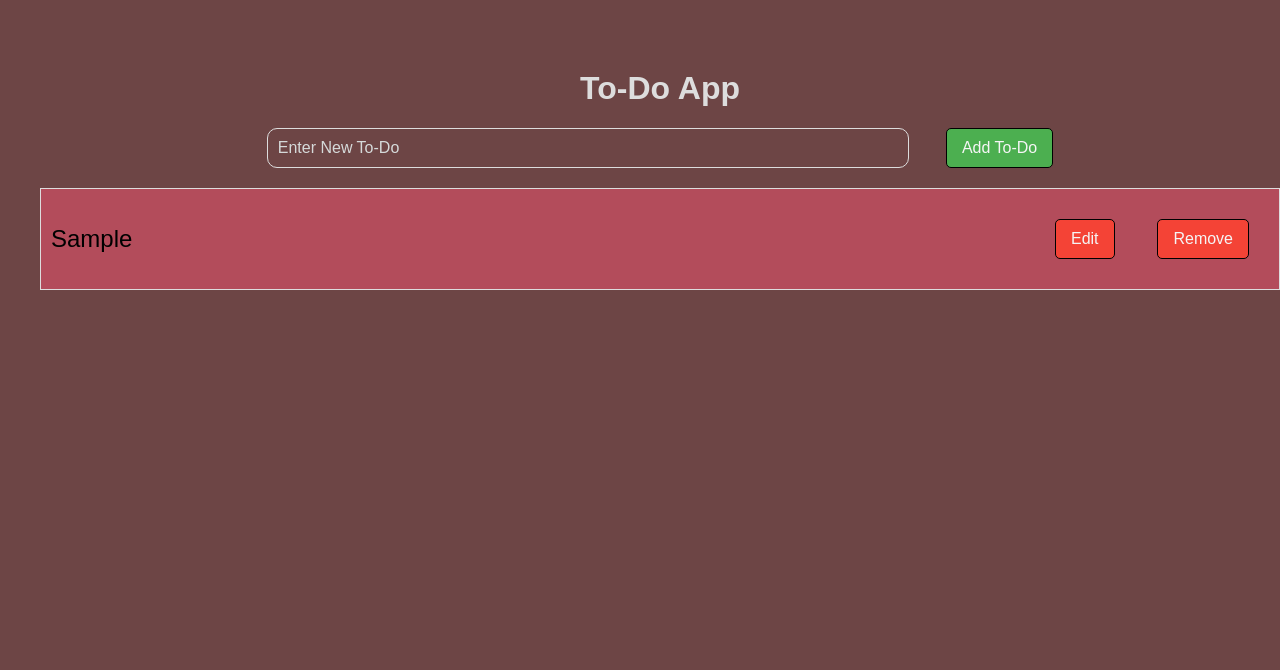
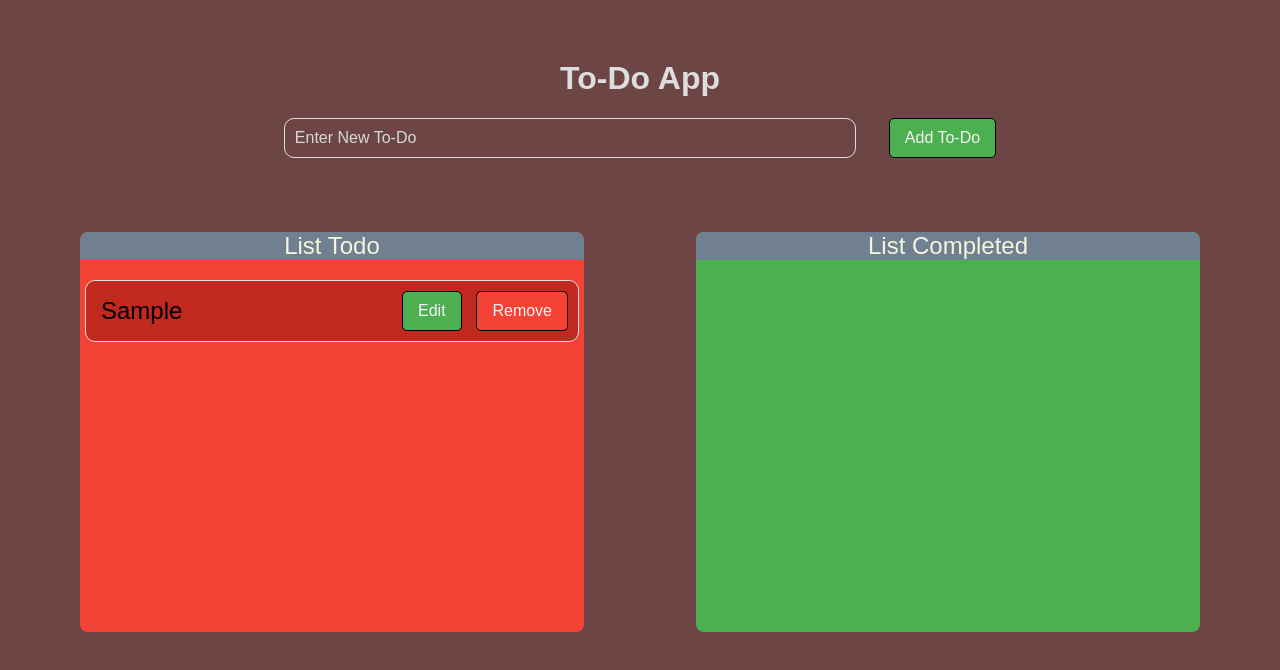
Before and after one commit to AshimKoirala/ToDo-App-Reactjs, a React (Create React App) app: page / in a window 1280 px wide. Both pictures are taken after typing "Sample" into the empty fields and a click on the button "Add To-Do". Shown: the top 670 px of the page. Built offline with nearby package versions, Linux system fonts and the light colour scheme.

Commit message:
implemented drag and drop

```diff
--- /dev/null
+++ b/src/App.css
@@ -0,0 +1,137 @@
+.upper{
+  padding: 10px;
+}
+
+input{
+  width:50%;
+  padding: 10px;
+  border-radius: 10px;
+  font-size: 16px;
+  background-color: transparent;
+  border: 1px solid #ddd ;
+  outline: unset;
+  color: whitesmoke;
+}
+
+button{
+  margin-left: 3% ;
+  background-color: #4caf50;
+  border: 1px solid black;
+  border-radius: 5px;
+  font-size: 16px;
+  cursor: pointer;
+  color: whitesmoke;
+  padding: 10px 15px;
+  transition: background-color 0.3s ease-in-out;
+}
+
+button:hover{
+  background-color: #518253;
+}
+input::placeholder{
+  color: azure;
+  opacity: 0.8;
+}
+.todo-list{
+  list-style: none;
+  padding: 0;
+  margin-top: 20px;
+}
+
+.todo-item{
+  padding: 10px;
+  margin: 5px;
+  background-color:#c1291e;
+  border: 1px solid #ddd;
+  border-radius: 10px;
+  display: flex;
+  justify-content:space-between;
+  align-items: center;
+  margin-bottom: 10px;
+  transition: background-color 0.3s ease-in-out;
+}
+
+.todo-text{
+  flex-grow: 1;
+  font-size: 1.5rem;
+  display: flex;
+  margin-left: 5px;
+  justify-content: flex-start;
+}
+
+.todo-actions{
+  display: flex;
+  justify-content: flex-end;
+  gap: 10px;
+
+}
+.todo-actions .remove-button{
+  background-color: #f44336;
+}
+
+.todo-actions .remove-button:hover{
+  background-color: #e53835c7;
+}
+
+.todo-action .edit-button{
+  background-color: #6bc46e;
+}
+.todo-action .edit-button:hover{
+  background-color: #a9f6ac;
+}
+
+.todo-edit{
+  display: flex;
+  justify-content: space-between;
+  align-items: center;
+}
+
+.todo-edit input{
+  padding: 5px;
+  font-size: 1.5rem;
+  color: black ;
+  outline: unset;
+  border: hidden;
+}
+.todo-edit-save{
+  display: flex;
+  justify-content: flex-end;
+}
+
+.outer{
+  margin-top: 4rem;
+  width: 100%;
+  /* background-color: white; */
+  display: flex;
+  justify-content: space-between;
+  text-align: center;
+  height: fit-content;
+}
+
+.todo{
+  background-color: #f44336;
+  width: 45%;
+  min-height: 50vh;
+  max-height: fit-content;
+  border-radius: 8px;
+
+}
+
+.completed{
+  background-color: #4caf50;
+  width: 45%;
+  min-height: 50vh;
+  max-height: fit-content;
+  border-radius: 8px;
+}
+
+.completed .todo-item{
+  background-color:#319735;
+}
+
+.todo-header{
+  font-size: 1.5rem;
+  background-color:slategray;
+  color:beige;
+  border-radius: 8px 8px 0 0;
+}
--- a/src/App.tsx
+++ b/src/App.tsx
@@ -6,6 +6,7 @@ const App: React.FC = () => {
   const [newTodo, setNewTodo] = useState<string>("");
   const [editingIndex, setEditingIndex] = useState<number | null>(null);//track index
   const[editTodo,setEditTodo]=useState<string>("");//track value
+  const [completedTodo, setCompletedTodo] = useState<string[]>([]);
 
   const addTodo = () => {
     if (newTodo) {
@@ -16,6 +17,10 @@ const App: React.FC = () => {
 
   const removeTodo = (index: number) => {
     setTodos(todos.filter((_, todoIndex) => todoIndex !== index));
+  };
+
+  const removeCompletedTodo = (index: number) => {
+    setCompletedTodo((prev) => prev.filter((_, todoIndex) => todoIndex !== index));
   };
 
   const startEdit =(index:number)=>{
@@ -32,25 +37,40 @@ const App: React.FC = () => {
   }
 
   return (
-    <div>
-      <h1>To-Do App</h1>
+    <div className="whole">
+      <div className="upper">
+        <h1>To-Do App</h1>
       <input
         type="text"
         value={newTodo}
         onChange={(e) => setNewTodo(e.target.value)}
+        onKeyDown={(e)=>{
+          if(e.key==='Enter'){
+            addTodo();
+          }
+        }}
         placeholder="Enter New To-Do"
       />
-      <button onClick={addTodo}>Add To-Do</button>
+      <button onClick={addTodo} >Add To-Do</button>
+      </div>
 
-         <ToDoList
+      <div className="lower">
+        <ToDoList
       todos={todos}
+      setTodos={setTodos}
       startEdit={startEdit}
       saveEdit={saveEdit}
       editingIndex={editingIndex}
       editTodo={editTodo}
       setEditTodo={setEditTodo}
+      completedTodo={completedTodo}
+      setCompletedTodo={setCompletedTodo}
       removeTodo={removeTodo}
+      removeCompletedTodo={removeCompletedTodo}
       />
+
+      </div>
+
       </div>
 
   );
--- a/src/components/ToDoList.tsx
+++ b/src/components/ToDoList.tsx
@@ -2,48 +2,132 @@ import React from "react";
 
 interface ToDoListProps {
   todos: string[];
+  setTodos: React.Dispatch<React.SetStateAction<string[]>>;
   startEdit:(index:number)=>void
   saveEdit:(index:number)=>void
   editingIndex:number | null;
   editTodo:string;
   setEditTodo:(index:string)=>void
   removeTodo:(index:number)=>void
+  completedTodo: string[];
+  setCompletedTodo: React.Dispatch<React.SetStateAction<string[]>>;
+  removeCompletedTodo:(index:number)=>void
 }
 
 const ToDoList: React.FC<ToDoListProps> = ({
   todos,
+  setTodos,
   startEdit,
   saveEdit,
   editingIndex,
   editTodo,
   setEditTodo,
   removeTodo,
+  completedTodo,
+  setCompletedTodo,
+  removeCompletedTodo,
 }) => {
+
+  // Handle Drag Start
+  const handleDragStart = (todo: string, from: "todo" | "completed") => {
+    return (e: React.DragEvent) => {
+      e.dataTransfer.setData("text/plain", JSON.stringify({ todo, from }));
+    };
+  };
+
+  // Handle Drop
+  const handleDrop = (e: React.DragEvent, target: "todo" | "completed") => {
+    const data = e.dataTransfer.getData("text/plain");
+      if (data) {
+         const { todo, from } = JSON.parse(data);
+            if (from === "todo" && target === "completed") {
+               setCompletedTodo((prev) => [...prev, todo]);
+               const index = todos.indexOf(todo);
+                  if (index !== -1) {
+                     removeTodo(index);
+                     }
+            } else if (from === "completed" && target === "todo") {
+                 setCompletedTodo((prev) => prev.filter((item) => item !== todo));
+                 setTodos((prev) => [...prev, todo]);
+              }
+      }
+      e.preventDefault();
+  };
+
+
+  // Handle Drag Over
+  const handleDragOver = (e: React.DragEvent) => {
+    e.preventDefault();
+  };
+
 return (
+    <div className="outer">
+    {/* TODO List */}
+      <div
+        className="todo"
+        onDrop={(e) => handleDrop(e, "todo")}
+        onDragOver={handleDragOver}
+      >
+        <div className="todo-header">List Todo</div>
         <ul className="todo-list">
           {todos.map((todo, index) => (
-        <li key={index} className="todo-item">
+            <li
+              key={index}
+              className="todo-item"
+              draggable
+              onDragStart={handleDragStart(todo, "todo")}
+            >
               {editingIndex === index ? (
                 <div className="todo-edit">
+                  <div>
                     <input
                       type="text"
                       value={editTodo}
                       onChange={(e) => setEditTodo(e.target.value)}
                     />
+                  </div>
+                  <div className="todo-edit-save">
                     <button onClick={() => saveEdit(index)}>Save</button>
+                  </div>
                 </div>
               ) : (
                 <>
-            <span className="todo-text">  {todo} </span>
+                  <span className="todo-text">{todo}</span>
                   <div className="todo-actions">
-              <button onClick={() => startEdit(index)}>Edit</button>
-              <button onClick={() => removeTodo(index)}>Remove</button>
+                    <button className="edit-button" onClick={() => startEdit(index)}>Edit</button>
+                    <button className="remove-button" onClick={() => removeTodo(index)}>Remove</button>
                   </div>
                 </>
               )}
             </li>
           ))}
         </ul>
+      </div>
+
+  {/* Completed List */}
+      <div
+        className="completed"
+        onDrop={(e) => handleDrop(e, "completed")}
+        onDragOver={handleDragOver}
+      >
+        <div className="todo-header">List Completed</div>
+        <ul className="todo-list">
+          {completedTodo.map((todo, index) => (
+            <li
+              key={index}
+              className="todo-item"
+              draggable
+              onDragStart={handleDragStart(todo, "completed")}
+            >
+                  <span className="todo-text">{todo}</span>
+                  <div className="todo-actions">
+                    <button className="remove-button" onClick={() => removeCompletedTodo(index)}>Remove</button>
+                  </div>
+            </li>
+          ))}
+        </ul>
+      </div>
+    </div>
   );
 };
 
--- a/src/index.css
+++ b/src/index.css
@@ -8,92 +8,15 @@ body {
   align-items: center;
 }
 
-div{
+.whole{
   padding: 20px;
-  width: 100%;
+  width:70rem;
   text-align: center;
 }
+
 
 h1{
   text-align: center;
   margin-top: 30px;
   color: #ddd;
 }
-
-input{
-  width:50%;
-  padding: 10px;
-  border-radius: 10px;
-  font-size: 16px;
-  background-color: transparent;
-  border: 1px solid #ddd ;
-  color: whitesmoke;
-}
-
-button{
-  margin-left: 3% ;
-  background-color: #4caf50;
-  border: 1px solid black;
-  border-radius: 5px;
-  font-size: 16px;
-  cursor: pointer;
-  color: whitesmoke;
-  padding: 10px 15px;
-  transition: background-color 0.3s ease-in-out;
-}
-
-button:hover{
-  background-color: #518253;
-}
-input::placeholder{
-  color: azure;
-  opacity: 0.8;
-}
-.todo-list{
-  list-style: none;
-  padding: 0;
-  margin-top: 20px;
-  background-color:rgba(221, 167, 175, 0.739);
-}
-
-.todo-item{
-  padding: 10px;
-  background-color: rgba(176, 54, 72, 0.739);
-  border: 1px solid #ddd;
-  display: flex;
-  justify-content:space-between;
-  align-items: center;
-  margin-bottom: 10px;
-  transition: background-color 0.3s ease-in-out;
-}
-
-.todo-text{
-  flex-grow: 1;
-  font-size: 1.5rem;
-}
-
-.todo-actions{
-  display: flex;
-  justify-content: flex-end;
-  gap: 10px;
-
-}
-.todo-actions button{
-  background-color: #f44336;
-}
-
-.todo-actions button:hover{
-  background-color: #e53835c7;
-}
-
-.todo-edit{
-  display: flex;
-  gap: 10px;
-  align-items: center;
-
-}
-.todo-edit input{
-  padding: 5px;
-  border: 1px solid #ccc;
-
-}
--- a/src/index.tsx
+++ b/src/index.tsx
@@ -2,6 +2,7 @@ import React from 'react';
 import ReactDOM from 'react-dom/client';
 import './index.css';
 import App from './App';
+import './App.css';
 
 const root = ReactDOM.createRoot(
   document.getElementById('root') as HTMLElement
```
Lines whose indentation alone changed are shown as unchanged.
